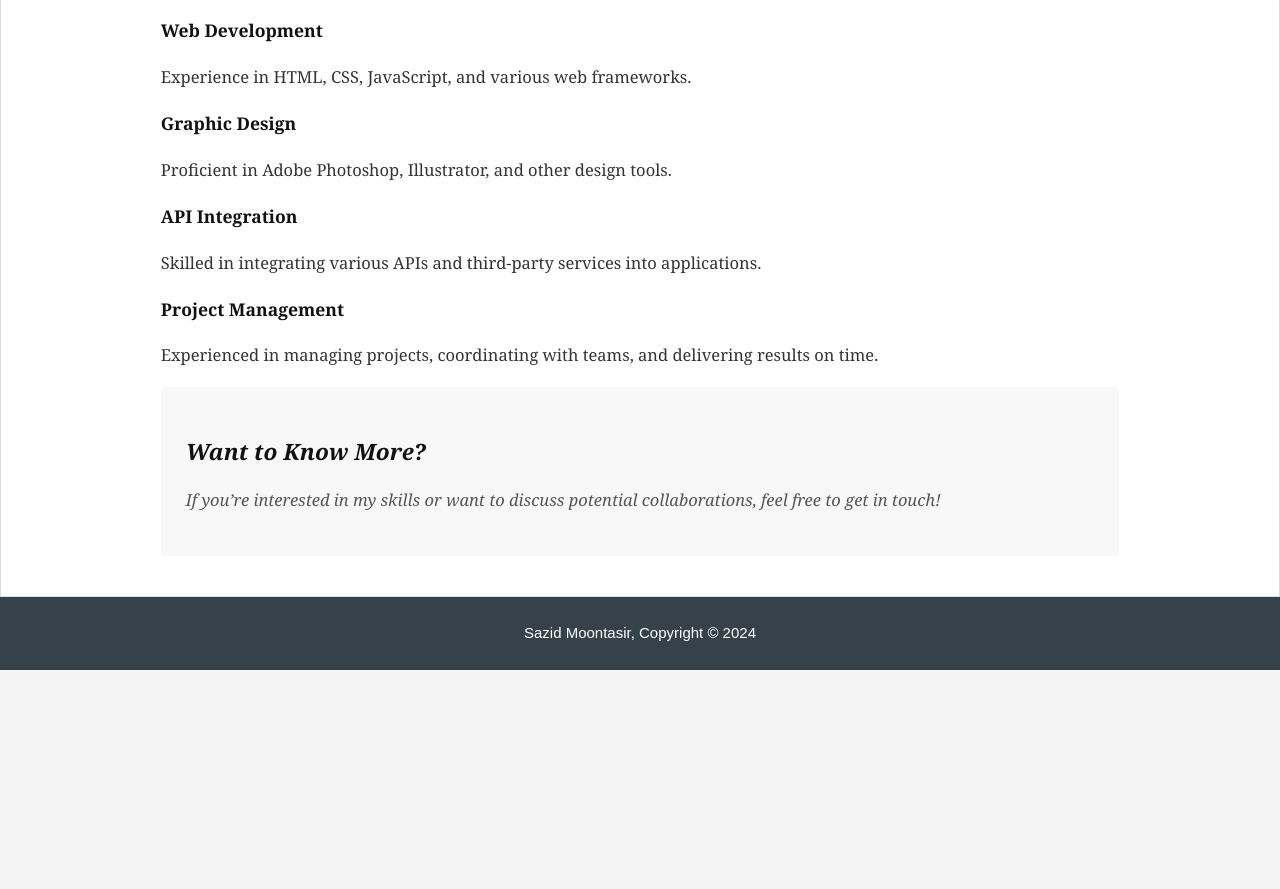
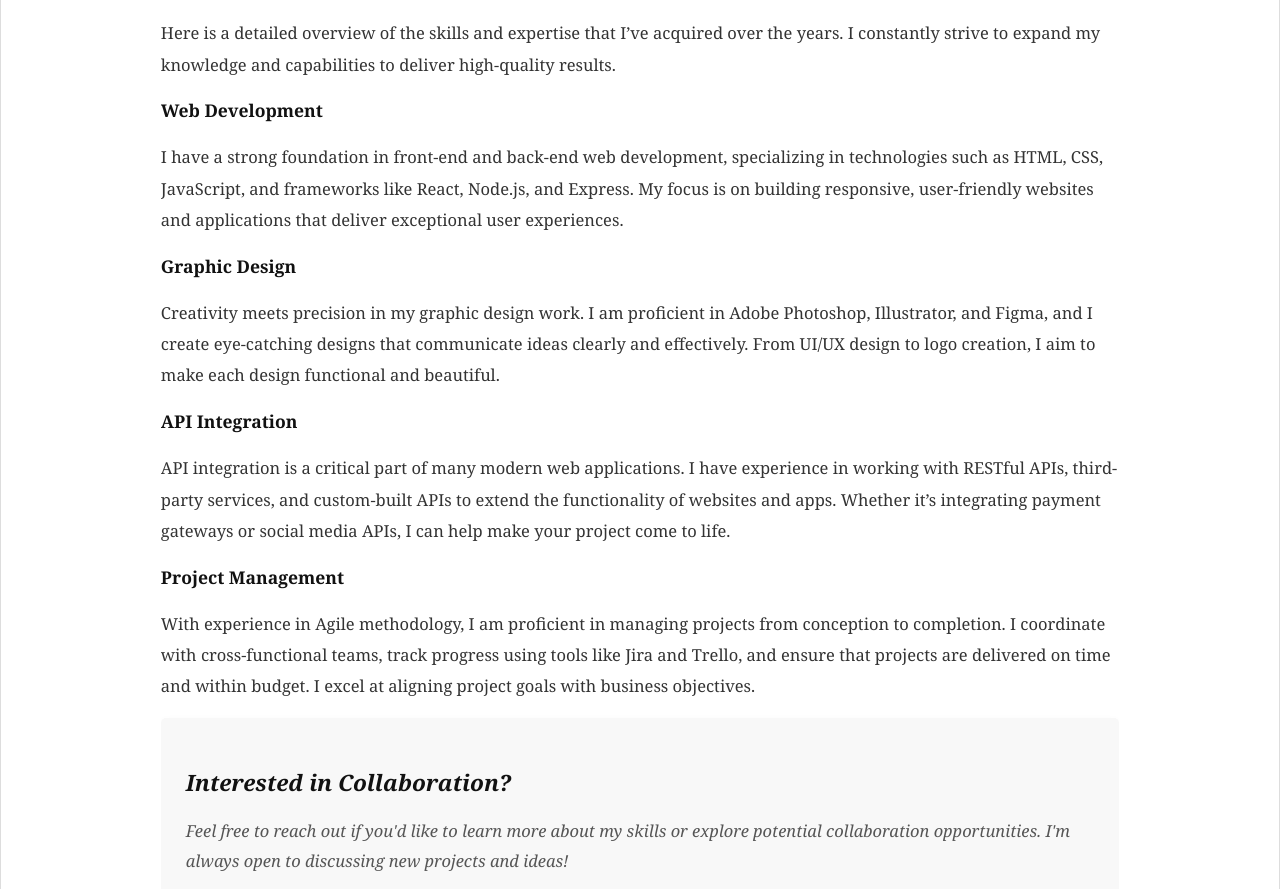
Before and after one commit to sazidbro/sazid, a plain HTML site: page skills.html in a window 1280 px wide. Shown: the part 246-1135 px from the top of the page. Before the commit the page ends 916 px from the top, so only its background shows below. Drawn offline with Linux system fonts and the light colour scheme.

Commit message:
Update skills.html

```diff
--- a/skills.html
+++ b/skills.html
@@ -26,41 +26,43 @@
         </div>
     </header>
 
-    <section id="main">
+  <section id="main">
         <div class="container">
             <article id="main-col">
-                <h1 class="page-title">Skills</h1>
+                <h1 class="page-title">Skills & Expertise</h1>
+                <p>Here is a detailed overview of the skills and expertise that I’ve acquired over the years. I constantly strive to expand my knowledge and capabilities to deliver high-quality results.</p>
                 <ul id="services">
                     <li>
                         <h3>Web Development</h3>
-                        <p>Experience in HTML, CSS, JavaScript, and various web frameworks.</p>
+                        <p>I have a strong foundation in front-end and back-end web development, specializing in technologies such as HTML, CSS, JavaScript, and frameworks like React, Node.js, and Express. My focus is on building responsive, user-friendly websites and applications that deliver exceptional user experiences.</p>
                     </li>
                     <li>
                         <h3>Graphic Design</h3>
-                        <p>Proficient in Adobe Photoshop, Illustrator, and other design tools.</p>
+                        <p>Creativity meets precision in my graphic design work. I am proficient in Adobe Photoshop, Illustrator, and Figma, and I create eye-catching designs that communicate ideas clearly and effectively. From UI/UX design to logo creation, I aim to make each design functional and beautiful.</p>
                     </li>
                     <li>
                         <h3>API Integration</h3>
-                        <p>Skilled in integrating various APIs and third-party services into applications.</p>
+                        <p>API integration is a critical part of many modern web applications. I have experience in working with RESTful APIs, third-party services, and custom-built APIs to extend the functionality of websites and apps. Whether it’s integrating payment gateways or social media APIs, I can help make your project come to life.</p>
                     </li>
                     <li>
                         <h3>Project Management</h3>
-                        <p>Experienced in managing projects, coordinating with teams, and delivering results on time.</p>
+                        <p>With experience in Agile methodology, I am proficient in managing projects from conception to completion. I coordinate with cross-functional teams, track progress using tools like Jira and Trello, and ensure that projects are delivered on time and within budget. I excel at aligning project goals with business objectives.</p>
                     </li>
                 </ul>
             </article>
 
             <aside id="sidebar">
                 <div class="dark">
-                    <h3>Want to Know More?</h3>
-                    <p>If you’re interested in my skills or want to discuss potential collaborations, feel free to get in touch!</p>
+                    <h3>Interested in Collaboration?</h3>
+                    <p>Feel free to reach out if you'd like to learn more about my skills or explore potential collaboration opportunities. I'm always open to discussing new projects and ideas!</p>
+                    <a href="contact.html" class="button_1">Contact Me</a>
                 </div>
             </aside>
         </div>
     </section>
 
     <footer>
-        <p>Sazid Moontasir, Copyright &copy; 2024</p>
+        <p>&copy; 2024 Sazid Moontasir | All Rights Reserved</p>
     </footer>
 </body>
 </html>
```
